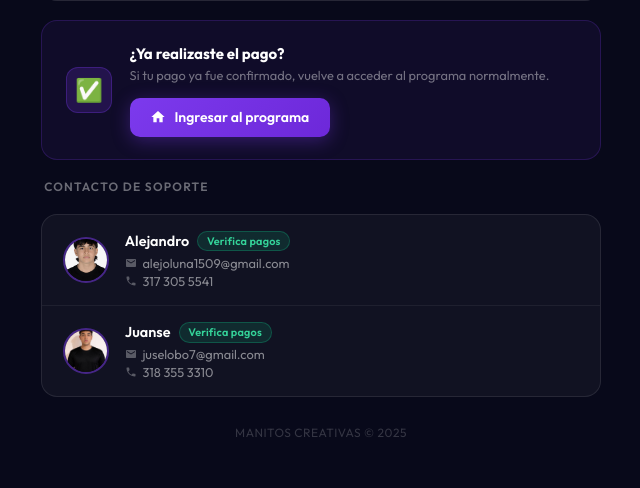
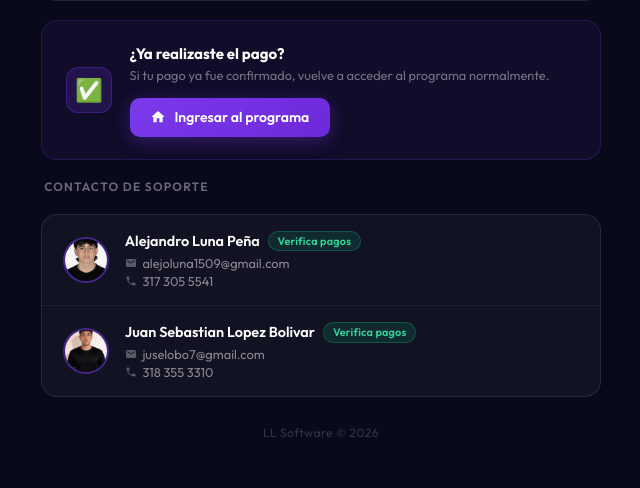
Before and after one commit to Al3jandro13/manitos-creativas, a Django app: page /servicio-suspendido/ in a window 1280 px wide. Shown: the part 693-1181 px from the top of the page, without its empty margins (319-959 px from the left). Run offline with Django 4.2, Linux system fonts and the light colour scheme.

Commit message:
fix: actualiza nombres completos de soporte y footer en pagina de bloqueo
Co-Authored-By: Claude Sonnet 4.6 <noreply@anthropic.com>

```diff
--- a/templates/admin_panel/blocked.html
+++ b/templates/admin_panel/blocked.html
@@ -487,7 +487,7 @@ h1 {
         <img src="/static/img/alejandro.jpeg" alt="Alejandro">
       </div>
       <div>
-        <div class="support-name">Alejandro <span class="verifier-badge">Verifica pagos</span></div>
+        <div class="support-name">Alejandro Luna Peña <span class="verifier-badge">Verifica pagos</span></div>
         <div class="support-contacts">
           <div class="support-contact">
             <svg viewBox="0 0 24 24"><path d="M20 4H4c-1.1 0-2 .9-2 2v12c0 1.1.9 2 2 2h16c1.1 0 2-.9 2-2V6c0-1.1-.9-2-2-2zm0 4l-8 5-8-5V6l8 5 8-5v2z"/></svg>
@@ -505,7 +505,7 @@ h1 {
         <img src="/static/img/juanse.jpeg" alt="Juanse">
       </div>
       <div>
-        <div class="support-name">Juanse <span class="verifier-badge">Verifica pagos</span></div>
+        <div class="support-name">Juan Sebastian Lopez Bolivar <span class="verifier-badge">Verifica pagos</span></div>
         <div class="support-contacts">
           <div class="support-contact">
             <svg viewBox="0 0 24 24"><path d="M20 4H4c-1.1 0-2 .9-2 2v12c0 1.1.9 2 2 2h16c1.1 0 2-.9 2-2V6c0-1.1-.9-2-2-2zm0 4l-8 5-8-5V6l8 5 8-5v2z"/></svg>
@@ -520,7 +520,7 @@ h1 {
     </div>
   </div>
 
-  <div class="brand">MANITOS CREATIVAS &copy; 2025</div>
+  <div class="brand">LL Software &copy; 2026</div>
 </div>
 
 <script>
```
